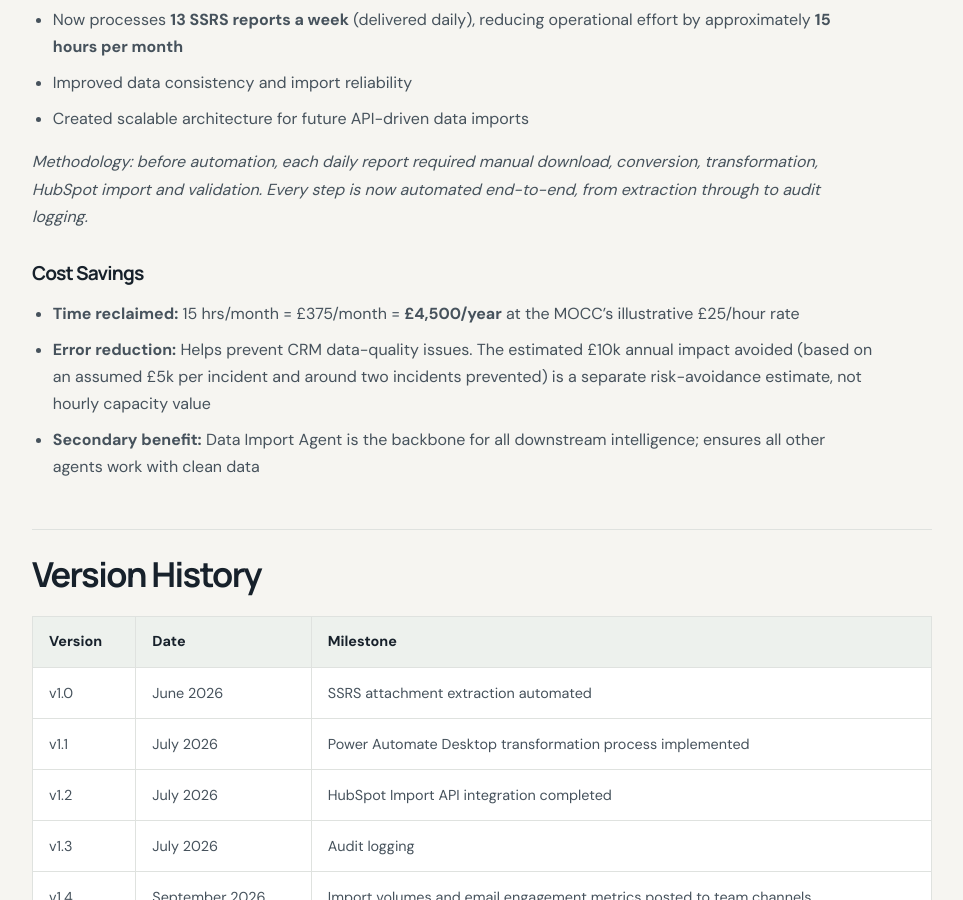
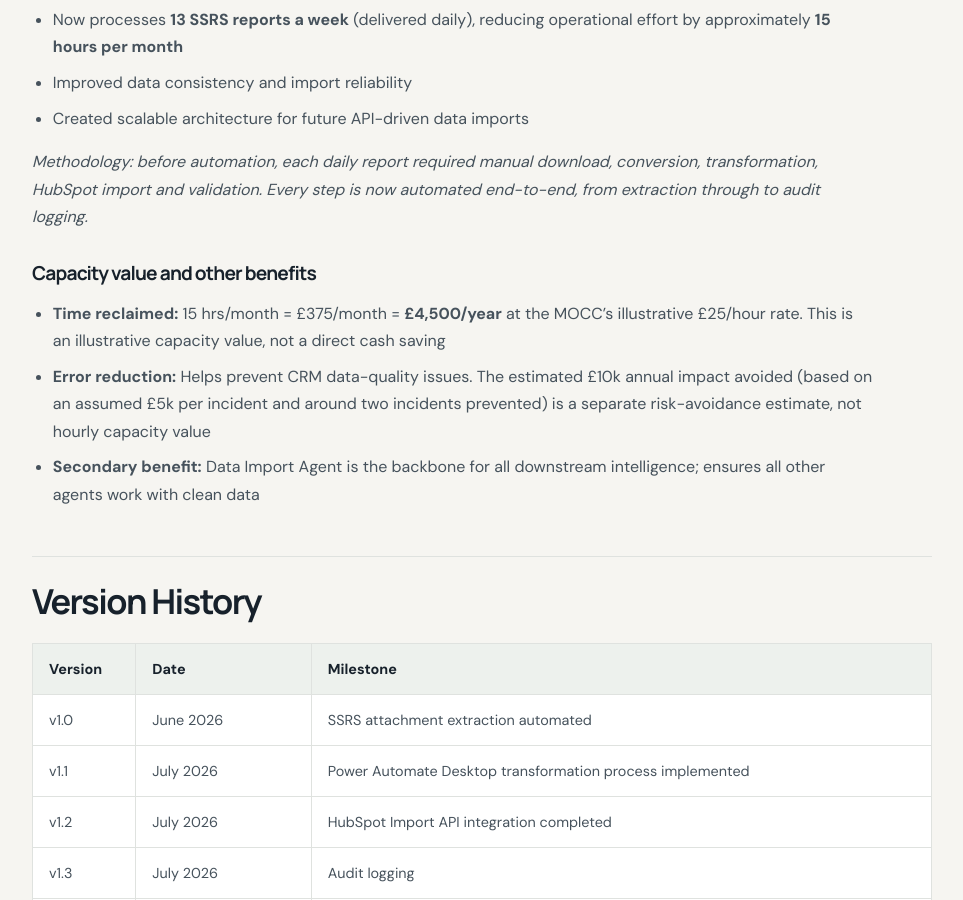
Before and after one commit to georgefwmurray/Marketing-Operations-Control-Centre, a Jekyll site: the page built from Agents/Data Import Agent/Data-Import-Agent.md, in a window 1280 px wide and 900 px high, scrolled down 2383 px. Shown: the whole window, without its empty margins (158-1121 px from the left). Built offline with Jekyll 4.4.1, drawn with Linux system fonts in a browser that asks for light colours.

Commit message:
Distinguish illustrative capacity value from cash savings

```diff
--- a/Agents/Data Import Agent/Data-Import-Agent.md
+++ b/Agents/Data Import Agent/Data-Import-Agent.md
@@ -56,9 +56,9 @@ The Data Import Agent standardises XLS preparation and ingestion. It converts an
 
 *Methodology: before automation, each daily report required manual download, conversion, transformation, HubSpot import and validation. Every step is now automated end-to-end, from extraction through to audit logging.*
 
-### Cost Savings
+### Capacity value and other benefits
 
-- **Time reclaimed:** 15 hrs/month = £375/month = **£4,500/year** at the MOCC's illustrative £25/hour rate
+- **Time reclaimed:** 15 hrs/month = £375/month = **£4,500/year** at the MOCC's illustrative £25/hour rate. This is an illustrative capacity value, not a direct cash saving
 - **Error reduction:** Helps prevent CRM data-quality issues. The estimated £10k annual impact avoided (based on an assumed £5k per incident and around two incidents prevented) is a separate risk-avoidance estimate, not hourly capacity value
 - **Secondary benefit:** Data Import Agent is the backbone for all downstream intelligence; ensures all other agents work with clean data
 
```
